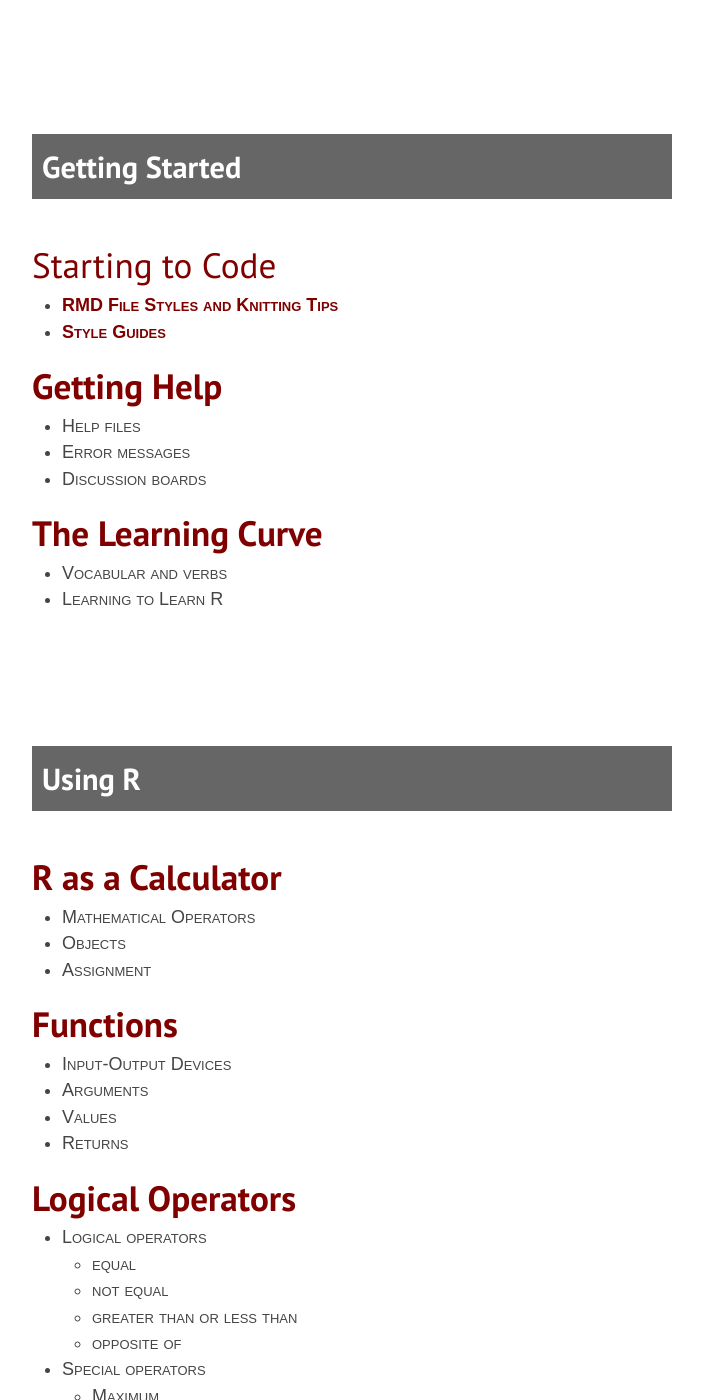
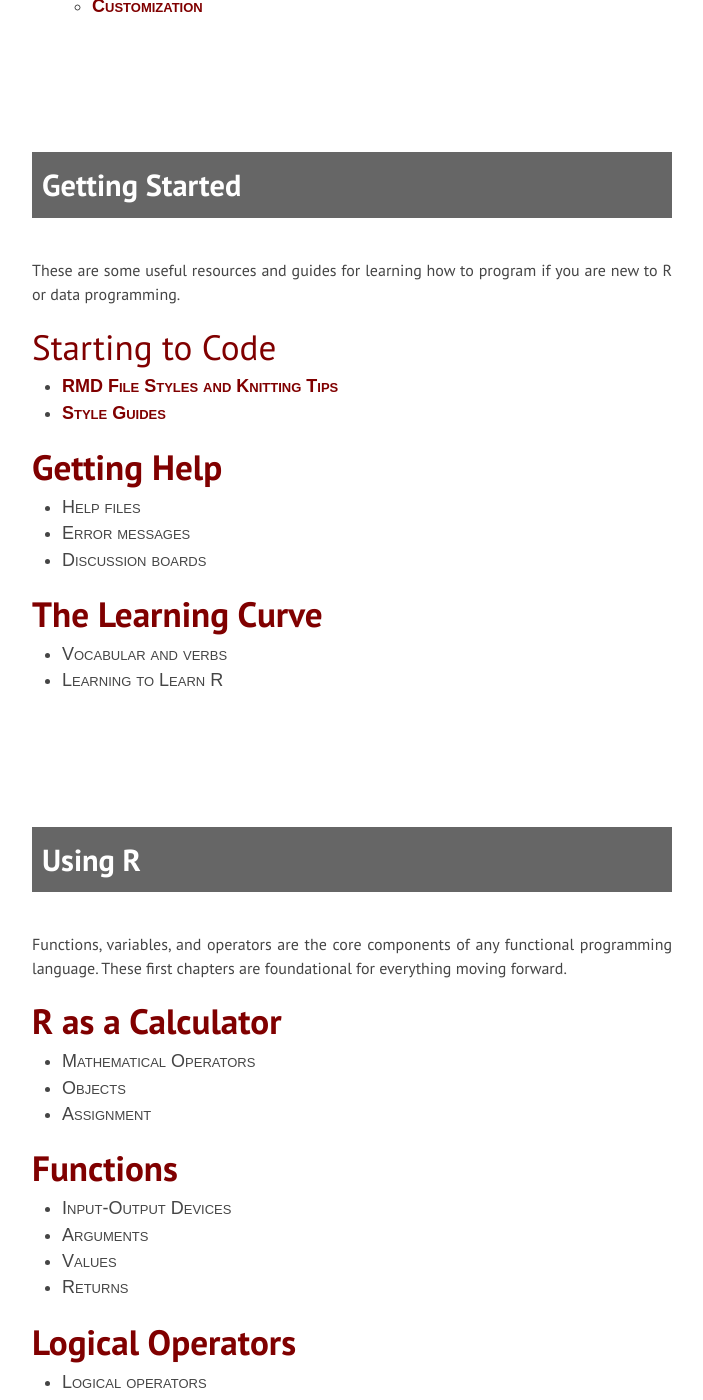
Before and after one commit to DS4PS/ds4ps.github.io, a Jekyll site: the page built from dp4ss.md, in a window 1280 px wide and 1400 px high, scrolled down 3378 px. Shown: the whole window, without its empty margins (288-991 px from the left). Built offline with Jekyll 4.4.1, drawn with Linux system fonts in a browser that asks for light colours; nearby versions of some CDN libraries; library files that are not in the unit come from our copies; some of the changed text lies outside the part shown.

Commit message:
Update dp4ss.md

```diff
--- a/dp4ss.md
+++ b/dp4ss.md
@@ -127,6 +127,8 @@
 
 # Getting Started
 
+These are some useful resources and guides for learning how to program if you are new to R or data programming.
+
 ## Starting to Code
 * [RMD File Styles and Knitting Tips](https://ds4ps.org/cpp-526-fall-2019/labs/r-markdown-files.html)
 * [Style Guides](https://jef.works/R-style-guide/)
@@ -149,6 +151,8 @@
 
 # Using R
 
+Functions, variables, and operators are the core components of any functional programming language. These first chapters are foundational for everything moving forward.
+
 ## [R as a Calculator](http://ds4ps.org/dp4ss-textbook/ch-033-calculator.html)
 * Mathematical Operators
 * Objects
@@ -166,13 +170,13 @@
   - not equal
   - greater than or less than
   - opposite of
-* Special operators
-  - Maximum
-  - Minimum
+
+## Special Operators
   - Unique values
   - Duplicates
   - Missing values (NA)
-
+  - Maximum
+  - Minimum
 
 <br>
 <br>
```
